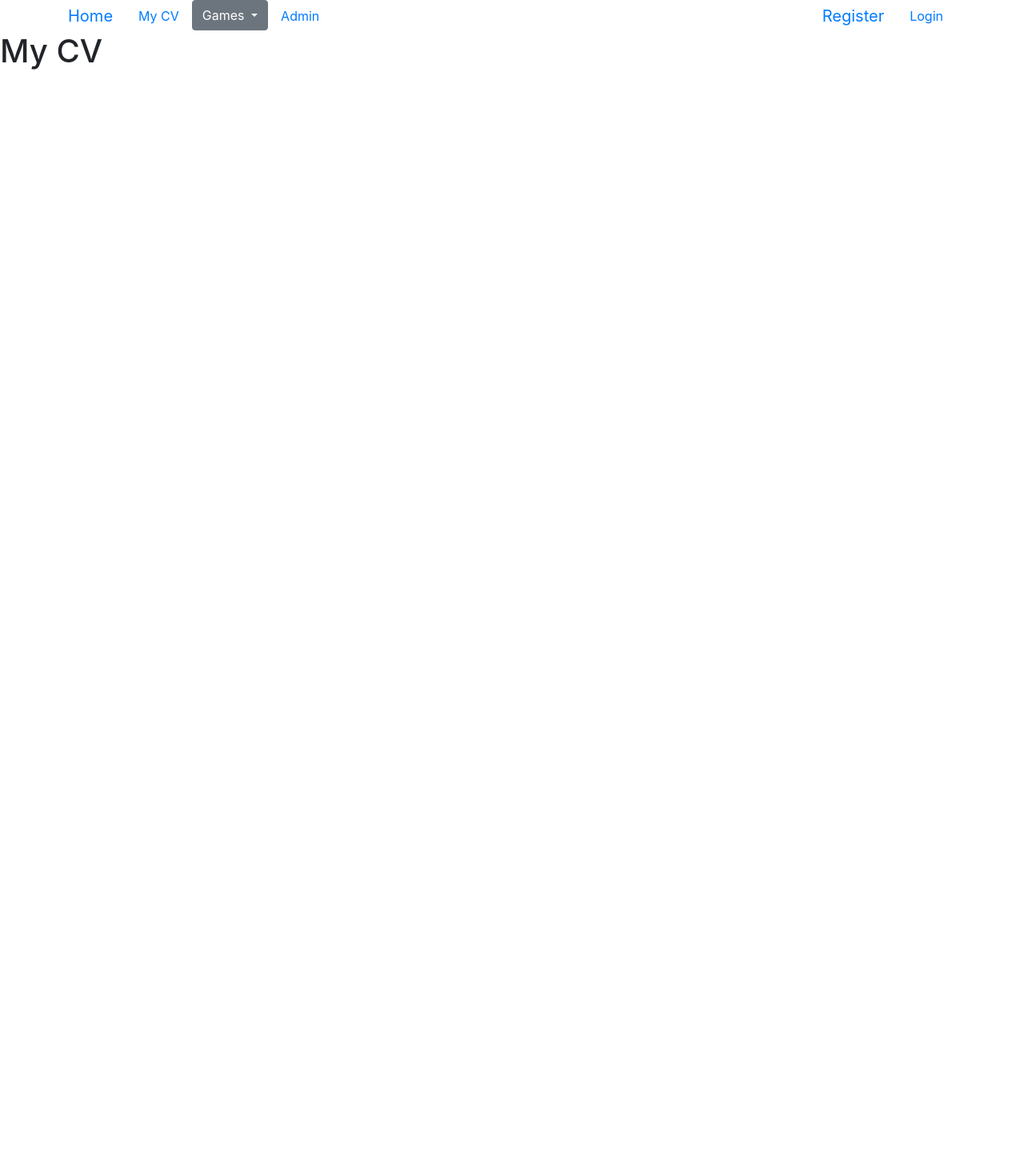
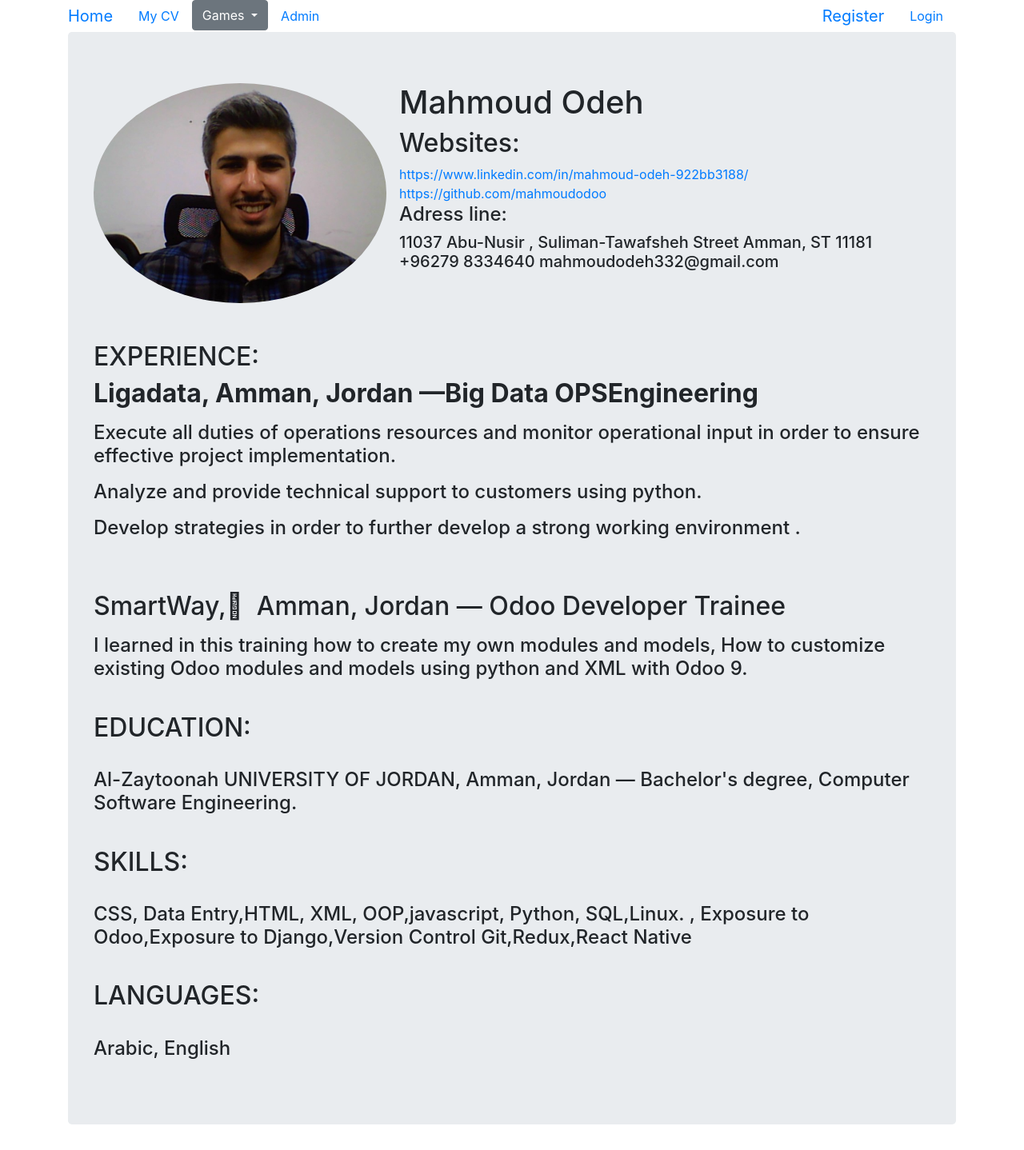
Before and after one commit to mahmoudodoo/django-project, a Django app: page /cv_page/ in a window 1280 px wide. Shown: the whole page at 80% size. Before the commit the page ends 87 px from the top, so only its background shows below. Run offline with Django 3.2, Linux system fonts and the light colour scheme.

Commit message:
Add CV content

```diff
--- /dev/null
+++ b/simpleWebSite/static/css/cv.css
@@ -0,0 +1,5 @@
+img{
+    width: 35%;
+    height: 35%;
+    border-radius: 50%;
+}
--- a/simpleWebSite/templates/cv.html
+++ b/simpleWebSite/templates/cv.html
@@ -1,5 +1,76 @@
 {% extends 'index.html'%}
+{% load static %}
+{% block block_body %}
+<link rel="stylesheet" href="{% static 'css/cv.css' %}">
+    <div class="container">
+        <div class="jumbotron">
+            <div class="media">
+                <img src="{% static 'images/mahmoudProfilePic.png' %}" class="mr-3" alt="No Image ... !!!! ????">
+                <div class="media-body">
+                  <h1>Mahmoud Odeh</h1>
+                  <h2>Websites:</h2>
+                  <a href="https://www.linkedin.com/in/mahmoud-odeh-922bb3188/">https://www.linkedin.com/in/mahmoud-odeh-922bb3188/</a>
+                  <br>
+                  <a href="https://github.com/mahmoudodoo">https://github.com/mahmoudodoo</a>
+                  <br>
+                  <h4>Adress line:</h4>
+                  <h5>
+                    11037 Abu-Nusir ,
+                    Suliman-Tawafsheh Street
+                    Amman, ST 11181
+                    +96279 8334640
+                    mahmoudodeh332@gmail.com
+                  </h5>
+                </div>
 
-{% block block_body %}
-    <h1>My CV</h1>
+              </div>
+
+              <div class="media">
+                <div class="media-body">
+                    <br>
+                    <br>
+                    <h2>EXPERIENCE:</h2>
+                    <h2>
+                        <strong><p>Ligadata, Amman, Jordan —Big Data OPSEngineering</p></strong>
+                    </h2>
+                    <h4>
+                        <p>
+                            Execute all duties of operations resources and monitor operational input in order to ensure effective project implementation.
+                        </p>
+                        <p>
+                            Analyze and provide technical support to customers using python.
+                        </p>
+                        <p>
+                            Develop strategies in order to further develop a strong working environment .
+                        </p>
+                    </h4>
+
+                    <br>
+                    <br>
+
+                    <strong><h2><p>SmartWay, ِ Amman, Jordan — Odoo Developer Trainee</p></h2></strong>
+                    <h4>
+                        <p>
+                            I learned in this training how to create my own modules and models, How to customize existing Odoo modules and models using python and XML with Odoo 9.
+                        </p>
+                    </h4>
+                    <br>
+
+                    <h2>EDUCATION:</h2>
+                    <br>
+                    <h4><p>Al-Zaytoonah UNIVERSITY OF JORDAN, Amman, Jordan — Bachelor's degree, Computer Software Engineering.</p></h4>
+                    <br>
+                    <h2>SKILLS:</h2>
+                    <br>
+                    <h4><p>CSS, Data Entry,HTML, XML, OOP,javascript, Python, SQL,Linux. , Exposure to Odoo,Exposure to Django,Version Control Git,Redux,React Native</p></h4>
+                    <br>
+                    <h2>LANGUAGES:</h2>
+                    <br>
+                    <h4><p>Arabic, English</p></h4>
+                </div>
+
+              </div>
+
+        </div>
+    </div>
 {% endblock %}
```
Also changed, not shown: simpleWebSite/static/images/mahmoudProfilePic.png (added).
